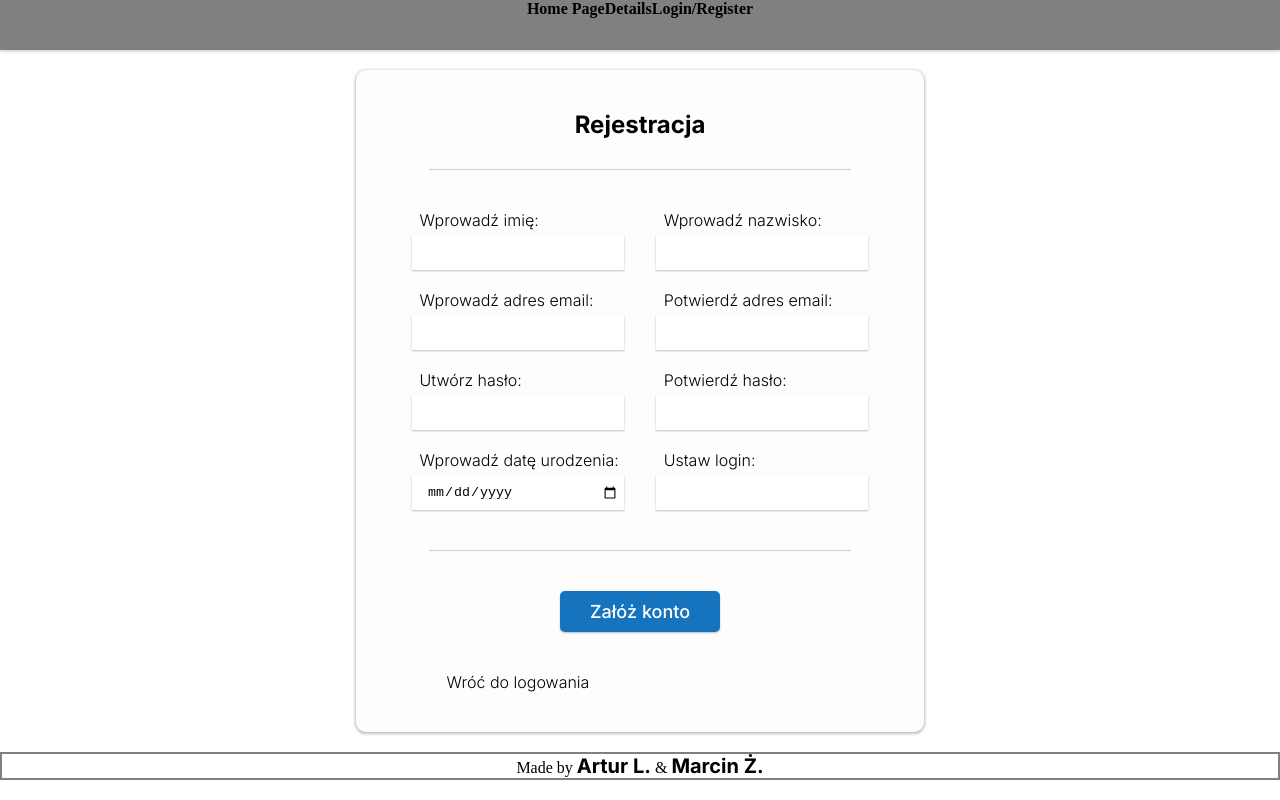
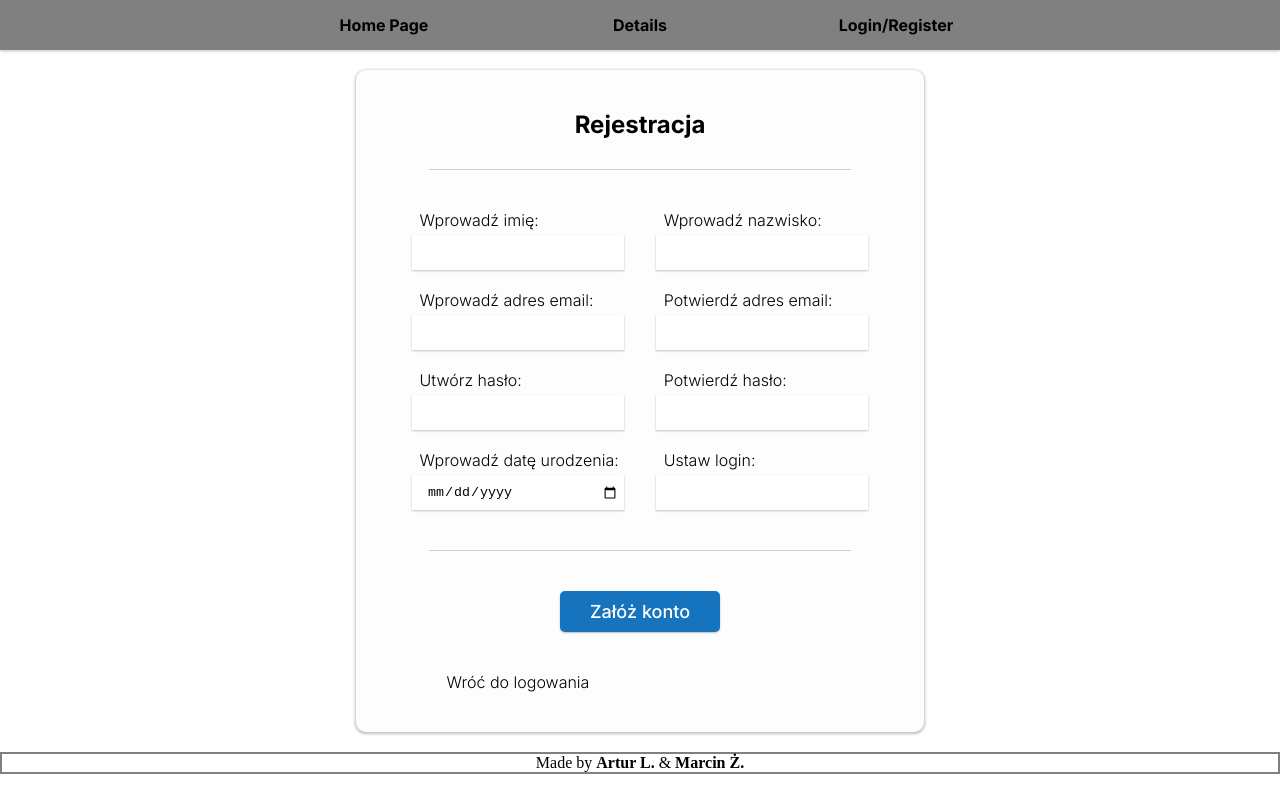
Before and after one commit to Ixperio/WarsztatSamochodowyReact, a React (Vite) app: page /User/Register in a window 1280 px wide. Built offline with nearby package versions, Linux system fonts and the light colour scheme; no server answers.

Commit message:
Wersja poprawiona

```diff
--- a/src/App.css
+++ b/src/App.css
@@ -12,9 +12,6 @@ body{
   margin-bottom: 20px;
   box-shadow: rgba(0, 0, 0, 0.25) 0px 1px 3px 0px;
   background-color: gray;
-}
-
-.navbar{
   font-weight: bold;
 }
 
--- a/src/components/Footer/Footer.tsx
+++ b/src/components/Footer/Footer.tsx
@@ -5,7 +5,7 @@ interface FooterProps {}
 
 const Footer: FC<FooterProps> = () => (
   <div className={styles.Footer}>
-    Made by <p className='author'>Artur L.</p> & <p className='author'>Marcin Ż.</p>
+    Made by <a className='author'>Artur L.</a> & <a className='author'>Marcin Ż.</a>
   </div>
 );
 
--- a/src/components/NavBar/NavBar.module.css
+++ b/src/components/NavBar/NavBar.module.css
@@ -20,3 +20,10 @@ nav>div>.navItemStyle:hover,p:hover{
 .fat{
     flex: 2;
 }
+
+p{
+    height: 100%;
+    margin: 0;
+    display: grid;
+    place-items: center;
+}
--- a/src/components/NavBar/NavBar.tsx
+++ b/src/components/NavBar/NavBar.tsx
@@ -6,9 +6,9 @@ const NavBar = () =>{
         <nav>
             <div className='navbar'>
                 <p className='fat'></p>
-                <NavBarItem link ="/home">Home Page</NavBarItem>
-                <NavBarItem link ="/details">Details</NavBarItem>
-                <NavBarItem link ="User/Login">Login/Register</NavBarItem>
+                <p><NavBarItem link ="/home">Home Page</NavBarItem></p>
+                <p><NavBarItem link ="/details">Details</NavBarItem></p>
+                <p><NavBarItem link ="User/Login">Login/Register</NavBarItem></p>
                 <p className='fat'></p>
             </div>
         </nav>
```
